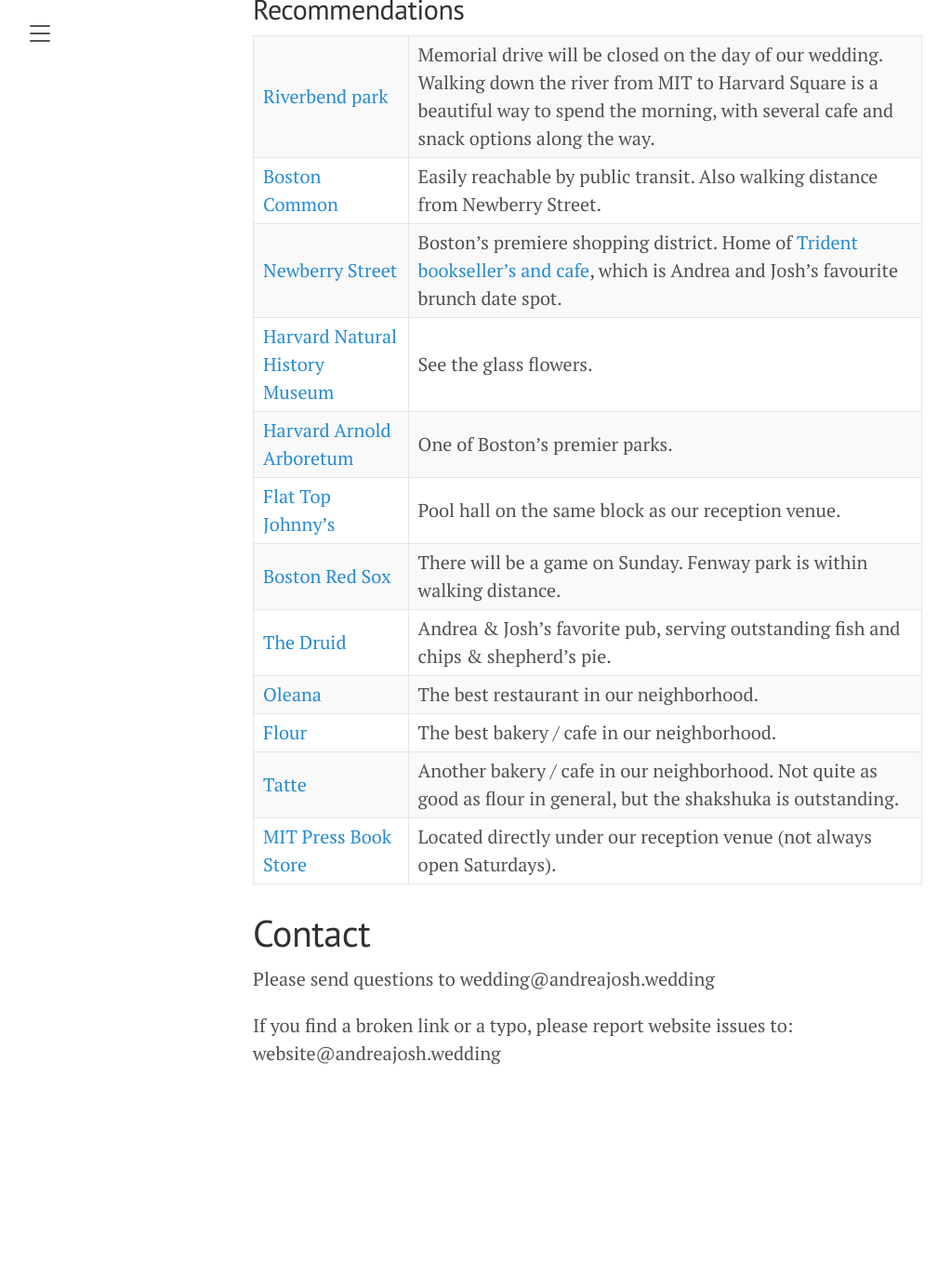
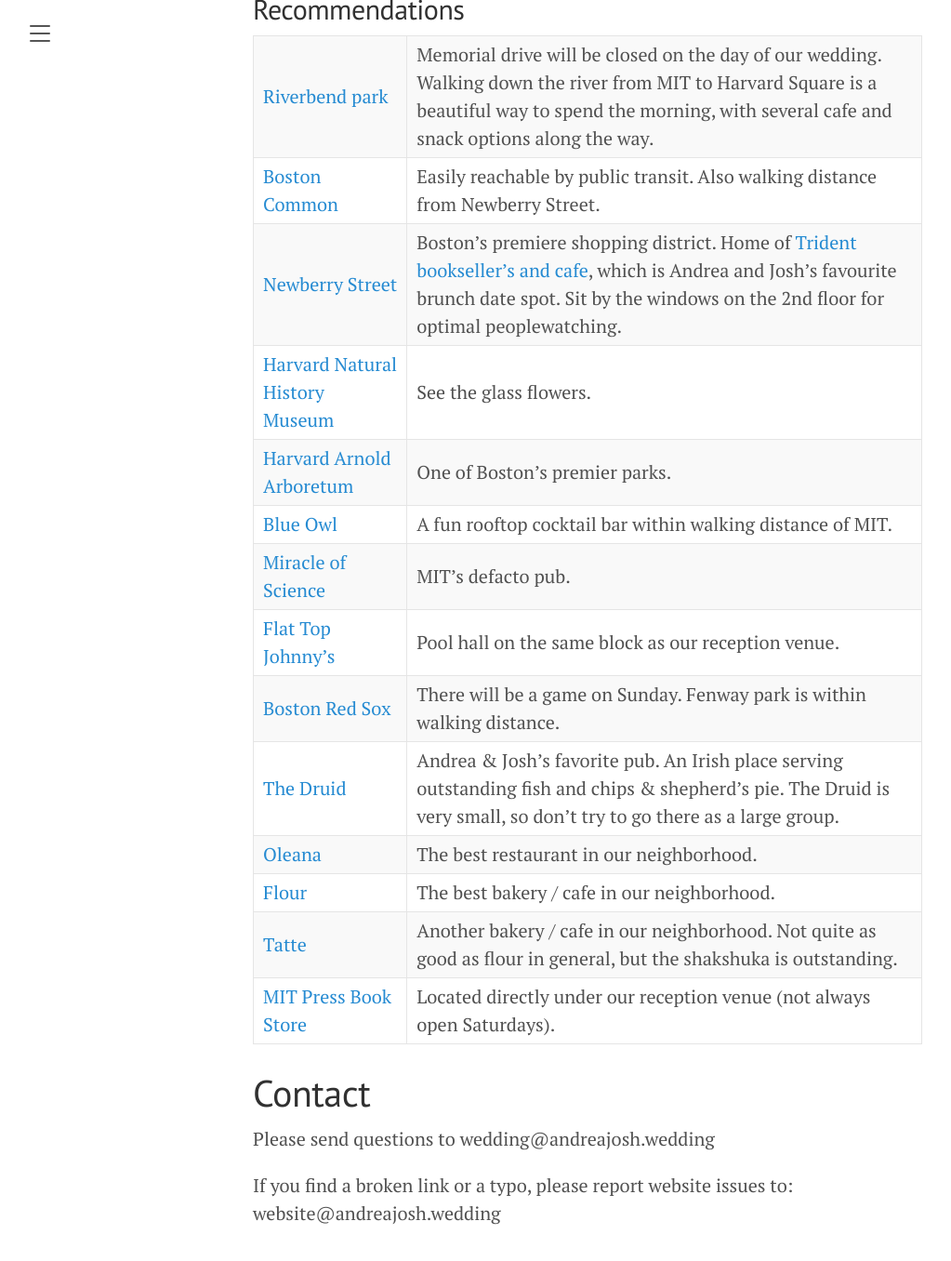
Before and after one commit to JoshBradshaw/andreajosh.github.io, a Jekyll site: the page built from _posts/2023-12-30-overview.md, in a window 1280 px wide and 1400 px high, scrolled down 3118 px. Shown: the top 1356 px of the window at 93% size, without its empty margins (8-1031 px from the left). Built offline with Jekyll 4.4.1, drawn with Linux system fonts in a browser that asks for light colours; before the commit the page ends 4346 px from its top, so only the background shows below that.

Commit message:
Update 2023-12-30-overview.md

```diff
--- a/_posts/2023-12-30-overview.md
+++ b/_posts/2023-12-30-overview.md
@@ -72,12 +72,14 @@ We will arrange a casual meet and greet for our out of town guests on the evenin
 
 [Riverbend park](https://www.cambridgema.gov/streetsandtransportation/memorialdrive#:~:text=The%20Massachusetts%20Legislature%20passes%20a,end%20of%20April%20until%20mid) | Memorial drive will be closed on the day of our wedding. Walking down the river from MIT to Harvard Square is a beautiful way to spend the morning, with several cafe and snack options along the way.
 [Boston Common](https://www.boston.gov/parks/boston-common) | Easily reachable by public transit. Also walking distance from Newberry Street.
-[Newberry Street](https://www.boston-discovery-guide.com/newbury-street-shopping.html) | Boston's premiere shopping district. Home of [Trident bookseller's and cafe](https://www.tridentbookscafe.com/), which is Andrea and Josh's favourite brunch date spot.
+[Newberry Street](https://www.boston-discovery-guide.com/newbury-street-shopping.html) | Boston's premiere shopping district. Home of [Trident bookseller's and cafe](https://www.tridentbookscafe.com/), which is Andrea and Josh's favourite brunch date spot. Sit by the windows on the 2nd floor for optimal peoplewatching.
 [Harvard Natural History Museum](https://hmnh.harvard.edu/) | See the glass flowers.
 [Harvard Arnold Arboretum](https://arboretum.harvard.edu/)       | One of Boston's premier parks.
+[Blue Owl](https://www.yelp.com/biz/blue-owl-cambridge) | A fun rooftop cocktail bar within walking distance of MIT.
+[Miracle of Science](https://miracleofscience.us/) | MIT's defacto pub.
 [Flat Top Johnny's](https://g.co/kgs/qrAD5ez) | Pool hall on the same block as our reception venue.
 [Boston Red Sox](https://www.mlb.com/redsox/tickets) | There will be a game on Sunday. Fenway park is within walking distance.
-[The Druid](https://www.druidpub.com/)            | Andrea & Josh's favorite pub, serving outstanding fish and chips & shepherd's pie.
+[The Druid](https://www.druidpub.com/)            | Andrea & Josh's favorite pub. An Irish place serving outstanding fish and chips & shepherd's pie. The Druid is very small, so don't try to go there as a large group.
 [Oleana](https://www.oleanarestaurant.com/) | The best restaurant in our neighborhood.
 [Flour](https://www.flourbakery.com/) | The best bakery / cafe in our neighborhood.
 [Tatte](https://tattebakery.com/) | Another bakery / cafe in our neighborhood. Not quite as good as flour in general, but the shakshuka is outstanding.
```
